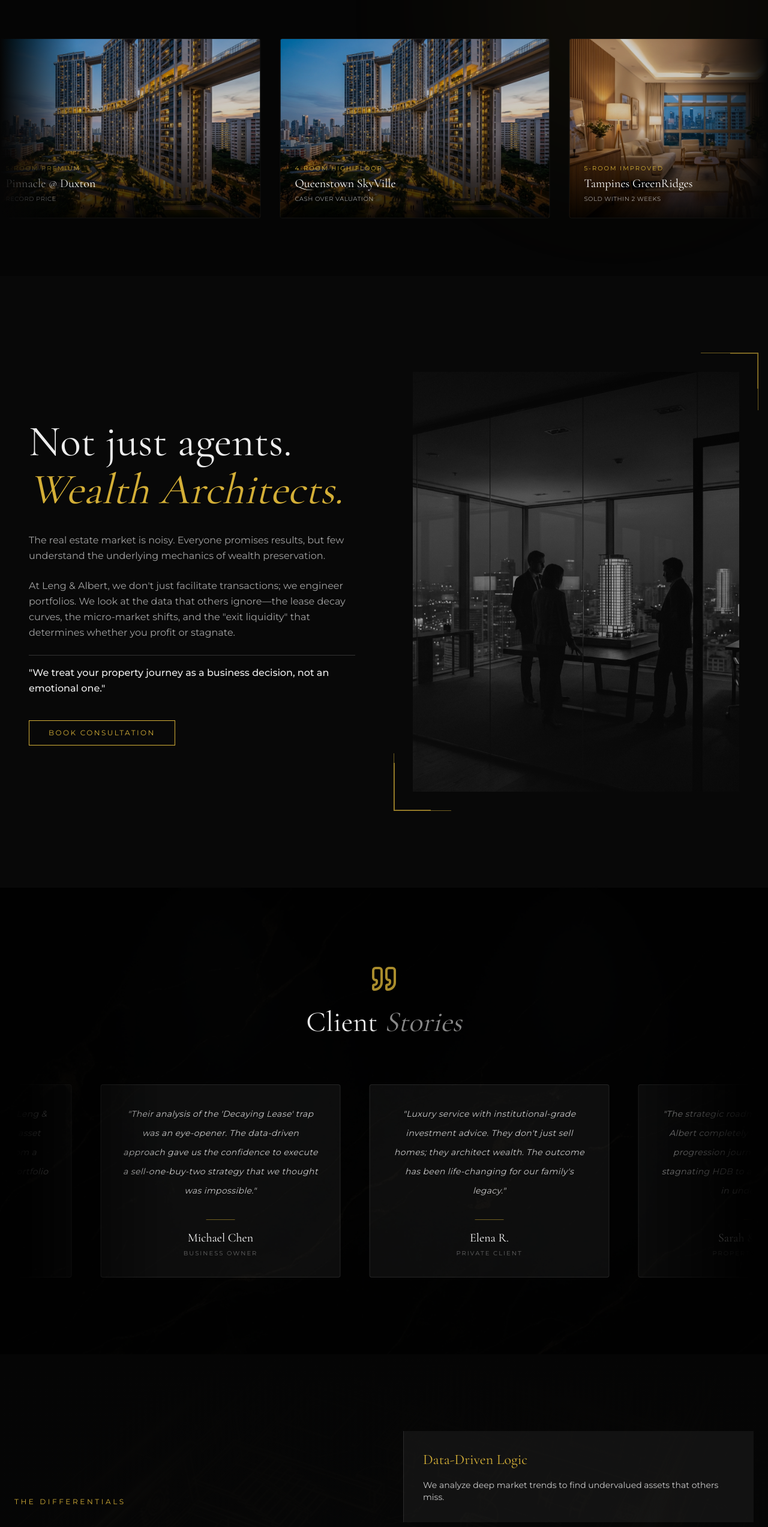
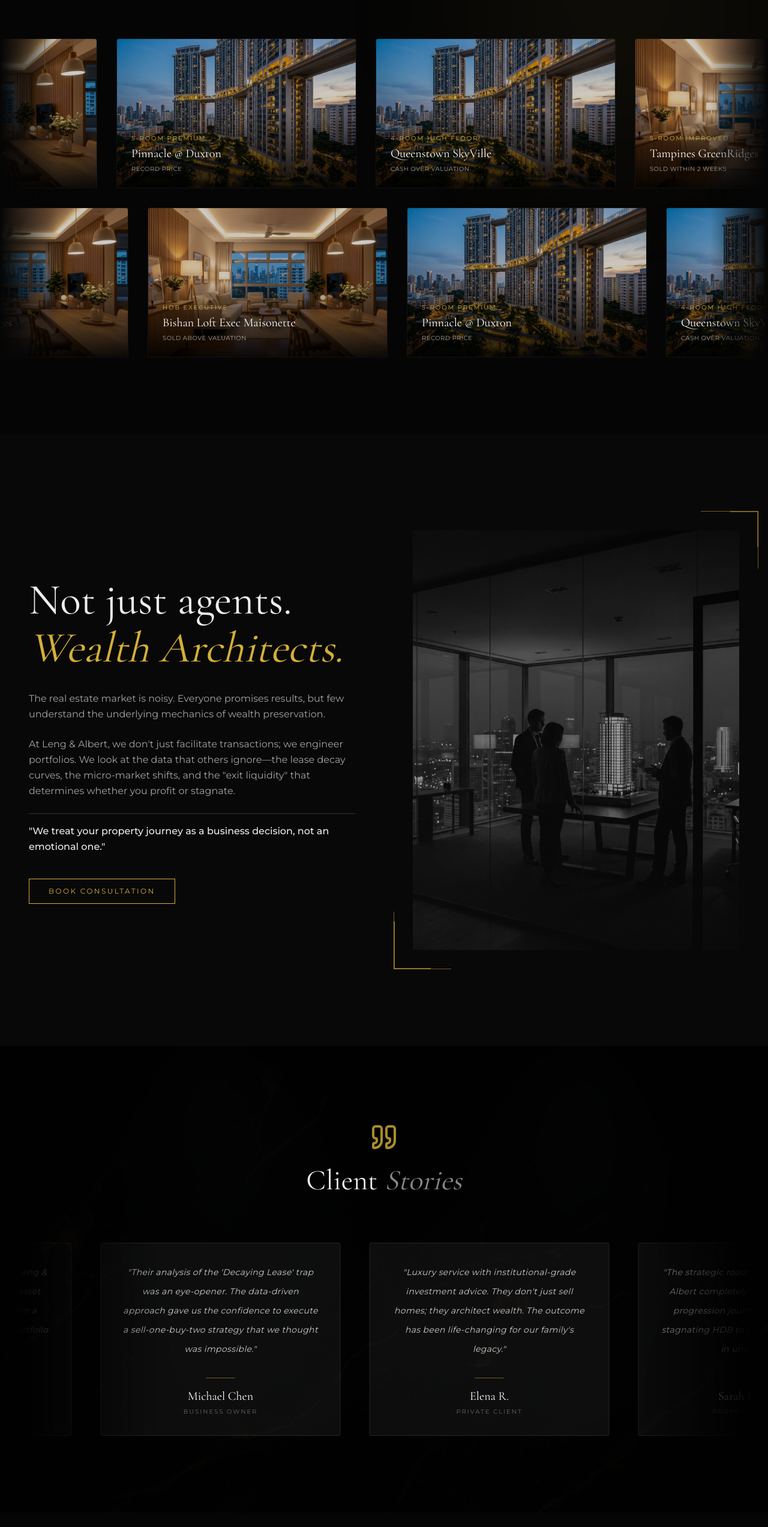
Before and after one commit to usama-1998/Leng-and-Albert-Property, a Next.js app: page / in a window 1280 px wide. Shown: the part 2296-4842 px from the top of the page at 60% size. Built offline with nearby package versions, Linux system fonts and the light colour scheme.

Commit message:
Update portfolio to dual marquee and add sticky parallax why us section

```diff
--- a/components/portfolio.tsx
+++ b/components/portfolio.tsx
@@ -34,7 +34,46 @@ const portfolioItems = [
     },
 ];
 
-const trackRecordItems = [...portfolioItems, ...portfolioItems, ...portfolioItems]; // Tripling for smooth loop
+// Quadruple items to ensure seamless "1 set" shift logic works perfectly on all screen sizes
+const trackRecordItems = [...portfolioItems, ...portfolioItems, ...portfolioItems, ...portfolioItems];
+
+const MarqueeRow = ({ items, direction = "left", speed = 40 }: { items: typeof portfolioItems, direction?: "left" | "right", speed?: number }) => {
+    return (
+        <div className="relative w-full overflow-hidden flex mb-8">
+            <motion.div
+                className="flex gap-8 w-max"
+                // seamless loop logic:
+                // left: move from 0 to -25% (shifting exactly 1 full set length). The end of set 1 matches start of set 2.
+                // right: move from -25% to 0.
+                animate={{ x: direction === "left" ? ["0%", "-25%"] : ["-25%", "0%"] }}
+                transition={{ duration: speed, ease: "linear", repeat: Infinity }}
+            >
+                {items.map((item, index) => (
+                    <div
+                        key={`${item.id}-${index}-${direction}`}
+                        className="relative w-[300px] md:w-[400px] h-[250px] flex-shrink-0 group overflow-hidden border border-white/5 rounded-sm"
+                    >
+                        <Image
+                            src={item.image}
+                            alt={item.title}
+                            fill
+                            className="object-cover transition-transform duration-700 group-hover:scale-110 opacity-80 group-hover:opacity-100"
+                        />
+                        <div className="absolute inset-0 bg-gradient-to-t from-black/90 via-transparent to-transparent" />
+
+                        <div className="absolute bottom-0 left-0 p-6 w-full">
+                            <span className="font-montserrat text-[#D4AF37] text-[10px] tracking-[0.2em] uppercase block mb-1">
+                                {item.category}
+                            </span>
+                            <h3 className="font-cormorant text-xl text-white mb-1">{item.title}</h3>
+                            <p className="font-montserrat text-white/60 text-[10px] uppercase tracking-wider">{item.price}</p>
+                        </div>
+                    </div>
+                ))}
+            </motion.div>
+        </div>
+    );
+};
 
 export default function Portfolio() {
     return (
@@ -60,38 +99,15 @@ export default function Portfolio() {
                 </motion.div>
             </div>
 
-            <div className="relative w-full overflow-hidden">
-                <div className="absolute inset-y-0 left-0 w-32 bg-gradient-to-r from-[#050505] to-transparent z-10 pointer-events-none" />
-                <div className="absolute inset-y-0 right-0 w-32 bg-gradient-to-l from-[#050505] to-transparent z-10 pointer-events-none" />
+            <div className="relative w-full">
+                <div className="absolute inset-y-0 left-0 w-24 bg-gradient-to-r from-[#050505] to-transparent z-10 pointer-events-none" />
+                <div className="absolute inset-y-0 right-0 w-24 bg-gradient-to-l from-[#050505] to-transparent z-10 pointer-events-none" />
 
-                <motion.div
-                    className="flex gap-8 w-max"
-                    animate={{ x: ["0%", "-50%"] }}
-                    transition={{ duration: 40, ease: "linear", repeat: Infinity }}
-                >
-                    {trackRecordItems.map((item, index) => (
-                        <div
-                            key={`${item.id}-${index}`}
-                            className="relative w-[350px] md:w-[450px] h-[300px] flex-shrink-0 group overflow-hidden border border-white/5 rounded-sm"
-                        >
-                            <Image
-                                src={item.image}
-                                alt={item.title}
-                                fill
-                                className="object-cover transition-transform duration-700 group-hover:scale-110 opacity-80 group-hover:opacity-100"
-                            />
-                            <div className="absolute inset-0 bg-gradient-to-t from-black/90 via-transparent to-transparent" />
+                {/* Row 1 - Left */}
+                <MarqueeRow items={trackRecordItems} direction="left" speed={50} />
 
-                            <div className="absolute bottom-0 left-0 p-6 w-full">
-                                <span className="font-montserrat text-[#D4AF37] text-[10px] tracking-[0.2em] uppercase block mb-1">
-                                    {item.category}
-                                </span>
-                                <h3 className="font-cormorant text-xl text-white mb-1">{item.title}</h3>
-                                <p className="font-montserrat text-white/60 text-[10px] uppercase tracking-wider">{item.price}</p>
-                            </div>
-                        </div>
-                    ))}
-                </motion.div>
+                {/* Row 2 - Right */}
+                <MarqueeRow items={trackRecordItems} direction="right" speed={50} />
             </div>
         </section>
     );
--- a/components/why-us.tsx
+++ b/components/why-us.tsx
@@ -1,118 +1,104 @@
 "use client";
 
-import { motion, AnimatePresence } from "framer-motion";
-import { useState } from "react";
+import { motion, useScroll, useTransform } from "framer-motion";
+import { useRef } from "react";
 import Image from "next/image";
 
 const features = [
     {
-        id: "logic",
-        title: "Data-Driven Logic",
-        desc: "We analyze deep market trends to find undervalued assets that others miss.",
+        title: "Logic Over Emotion",
+        number: "01",
+        desc: "We strip away the emotional bias. Every recommendation is backed by 20+ years of market data overlap, ensuring your 'dream home' is also a fortress for your wealth.",
         image: "/blueprint-bg.png"
     },
     {
-        id: "emotion",
-        title: "Zero Emotion",
-        desc: "Emotional buying is the wealth killer. We provide the objective framework you need.",
-        image: "/blueprint-bg.png" // Could alternate images in future
-    },
-    {
-        id: "exit",
         title: "The Exit Strategy",
-        desc: "We never buy without knowing exactly how, when, and to whom we will sell.",
+        number: "02",
+        desc: "Most buy hoping to stay forever. We buy knowing when to sell. We engineer your exit liquidity before you even sign the option.",
         image: "/blueprint-bg.png"
     },
     {
-        id: "legacy",
-        title: "Legacy Focus",
-        desc: "Real estate isn't just about the next 5 years. It's about the next generation.",
-        image: "/blueprint-bg.png"
+        title: "Legacy Architecture",
+        number: "03",
+        desc: "It's not just about one property. It's about structuring a portfolio that compounds, creating a generational safety net for your children.",
+        image: "/blueprint-bg.png" // Reusing asset for consistency
     }
 ];
 
 export default function WhyUs() {
-    const [activeFeature, setActiveFeature] = useState(0);
+    return (
+        <section className="bg-[#050505] py-32 relative" id="why-us">
+            <div className="max-w-7xl mx-auto px-6">
 
-    return (
-        <section className="relative py-32 bg-[#050505] overflow-hidden" id="why-us">
-
-            {/* Background Transition */}
-            <div className="absolute inset-0 z-0">
-                <AnimatePresence mode="wait">
-                    <motion.div
-                        key={activeFeature}
-                        initial={{ opacity: 0, scale: 1.1 }}
-                        animate={{ opacity: 0.2, scale: 1 }}
-                        exit={{ opacity: 0 }}
-                        transition={{ duration: 0.8 }}
-                        className="absolute inset-0"
-                    >
-                        <Image
-                            src={features[activeFeature].image}
-                            alt="Background"
-                            fill
-                            className="object-cover mix-blend-screen"
-                        />
-                    </motion.div>
-                </AnimatePresence>
-                <div className="absolute inset-0 bg-gradient-to-b from-[#050505] via-[#050505]/90 to-[#050505]" />
-            </div>
-
-            <div className="relative z-10 max-w-7xl mx-auto px-6 grid grid-cols-1 lg:grid-cols-2 gap-16 items-center">
-
-                {/* Left Side: Header */}
-                <div>
-                    <motion.span
-                        initial={{ opacity: 0, y: 20 }}
-                        whileInView={{ opacity: 1, y: 0 }}
-                        className="font-montserrat text-[#D4AF37] text-xs tracking-[0.3em] uppercase block mb-6"
-                    >
-                        The Differentials
-                    </motion.span>
-                    <motion.h2
-                        initial={{ opacity: 0, y: 20 }}
-                        whileInView={{ opacity: 1, y: 0 }}
-                        transition={{ delay: 0.1 }}
-                        className="font-cormorant text-5xl md:text-6xl text-[#ededed] leading-tight mb-8"
-                    >
-                        Why Clients <br />
-                        <span className="italic text-[#888]">Trust The Process</span>
-                    </motion.h2>
-                    <motion.p
-                        initial={{ opacity: 0 }}
-                        whileInView={{ opacity: 1 }}
-                        transition={{ delay: 0.2 }}
-                        className="font-montserrat text-[#a3a3a3] text-sm leading-relaxed max-w-md"
-                    >
-                        Our methodology is built on precision, not speculation. Explore the pillars that define our success rate.
-                    </motion.p>
+                {/* Section Header */}
+                <div className="mb-24 text-center">
+                    <span className="font-montserrat text-[#D4AF37] text-xs tracking-[0.3em] uppercase block mb-4">
+                        The Methodology
+                    </span>
+                    <h2 className="font-cormorant text-5xl md:text-6xl text-[#ededed]">
+                        Why Clients <span className="italic text-[#666]">Trust Us</span>
+                    </h2>
                 </div>
 
-                {/* Right Side: Interactive List */}
-                <div className="space-y-4">
-                    {features.map((feature, index) => (
-                        <motion.div
-                            key={feature.id}
-                            initial={{ opacity: 0, x: 20 }}
-                            whileInView={{ opacity: 1, x: 0 }}
-                            transition={{ delay: index * 0.1 }}
-                            onHoverStart={() => setActiveFeature(index)}
-                            className={`group p-8 border-l border-white/10 hover:border-[#D4AF37] transition-all cursor-pointer ${activeFeature === index ? 'bg-white/5 border-[#D4AF37]' : ''}`}
-                        >
-                            <h3 className={`font-cormorant text-2xl transition-colors ${activeFeature === index ? 'text-[#D4AF37]' : 'text-white group-hover:text-white'}`}>
-                                {feature.title}
-                            </h3>
-                            <div className={`overflow-hidden transition-all duration-500 ${activeFeature === index ? 'max-h-24 opacity-100 mt-4' : 'max-h-0 opacity-0'}`}>
-                                <p className="font-montserrat text-[#ccc] text-sm">
-                                    {feature.desc}
-                                </p>
-                            </div>
-                        </motion.div>
+                {/* Sticky Scroll Container */}
+                <div className="flex flex-col gap-32">
+                    {features.map((item, i) => (
+                        <StickyCard key={i} item={item} index={i} />
                     ))}
                 </div>
-
             </div>
         </section>
     );
 }
+
+function StickyCard({ item, index }: { item: any; index: number }) {
+    const cardRef = useRef(null);
+    const { scrollYProgress } = useScroll({
+        target: cardRef,
+        offset: ["start end", "center center"]
+    });
+
+    const scale = useTransform(scrollYProgress, [0, 1], [0.8, 1]);
+    const opacity = useTransform(scrollYProgress, [0, 1], [0.5, 1]);
+
+    return (
+        <motion.div
+            ref={cardRef}
+            style={{ scale, opacity }}
+            className="sticky top-32 min-h-[500px] w-full bg-[#0a0a0a] border border-white/10 rounded-xl overflow-hidden grid grid-cols-1 md:grid-cols-2"
+        >
+            {/* Visual Side */}
+            <div className="relative h-64 md:h-auto border-b md:border-b-0 md:border-r border-white/10 group">
+                <Image
+                    src={item.image}
+                    alt={item.title}
+                    fill
+                    className="object-cover opacity-40 group-hover:opacity-60 transition-opacity duration-700"
+                />
+                <div className="absolute inset-0 bg-gradient-to-tr from-[#0a0a0a] via-transparent to-transparent" />
+                <div className="absolute top-6 left-6 w-12 h-12 rounded-full border border-[#D4AF37]/30 flex items-center justify-center font-montserrat text-[#D4AF37] text-sm font-bold">
+                    {item.number}
+                </div>
+            </div>
+
+            {/* Content Side */}
+            <div className="p-12 flex flex-col justify-center relative">
+                {/* Decorative background number */}
+                <span className="absolute top-4 right-8 font-cormorant text-[120px] text-white/5 font-bold leading-none select-none">
+                    {item.number}
+                </span>
+
+                <h3 className="font-cormorant text-4xl text-white mb-6 relative z-10">
+                    {item.title}
+                </h3>
+                <p className="font-montserrat text-[#a3a3a3] text-sm leading-8 relative z-10">
+                    {item.desc}
+                </p>
+
+                <div className="mt-8 relative z-10">
+                    <div className="w-16 h-[1px] bg-[#D4AF37]" />
+                </div>
+            </div>
+        </motion.div>
+    )
+}
```
